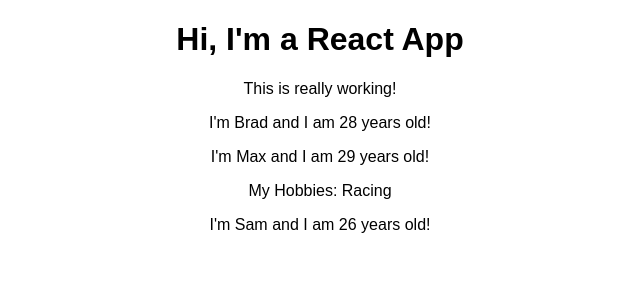
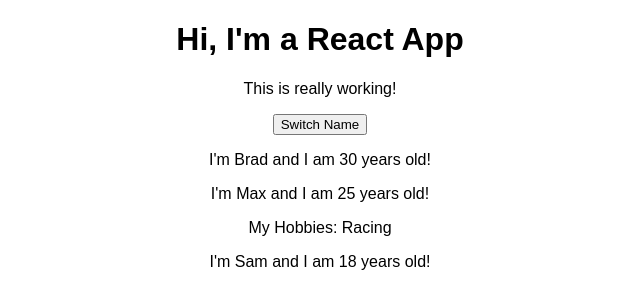
Before and after one commit to avishka964/react-guid, a React (Create React App) app: page / in a window 1280 px wide. Shown: the top 308 px of the page, without its empty margins (320-960 px from the left). Built offline with nearby package versions, Linux system fonts and the light colour scheme.

Commit message:
manipulating state

```diff
--- a/src/App.js
+++ b/src/App.js
@@ -3,16 +3,43 @@ import "./App.css"
 import Person from "./Person/Person"
 
 class App extends Component {
+  state = {
+    person: [
+      { name: "Brad", age: 30 },
+      { name: "Max", age: 25 },
+      { name: "Sam", age: 18 },
+    ],
+    otherState: "some other value",
+  }
+
+  switchNameHandler = () => {
+    // console.log("Clicked")
+    this.setState({
+      person: [
+        { name: "David", age: 28 },
+        { name: "Justin", age: 21 },
+        { name: "Sam", age: 12 },
+      ],
+    })
+  }
+
   render() {
     return (
       <div className="App">
         <h1>Hi, I'm a React App</h1>
         <p>This is really working!</p>
-        <Person name="Brad" age="28" />
-        <Person name="Max" age="29">
+        <button onClick={this.switchNameHandler}>Switch Name</button>
+        <Person
+          name={this.state.person[0].name}
+          age={this.state.person[0].age}
+        />
+        <Person name={this.state.person[1].name} age={this.state.person[1].age}>
           My Hobbies: Racing
         </Person>
-        <Person name="Sam" age="26" />
+        <Person
+          name={this.state.person[2].name}
+          age={this.state.person[2].age}
+        />
       </div>
     )
   }
```
